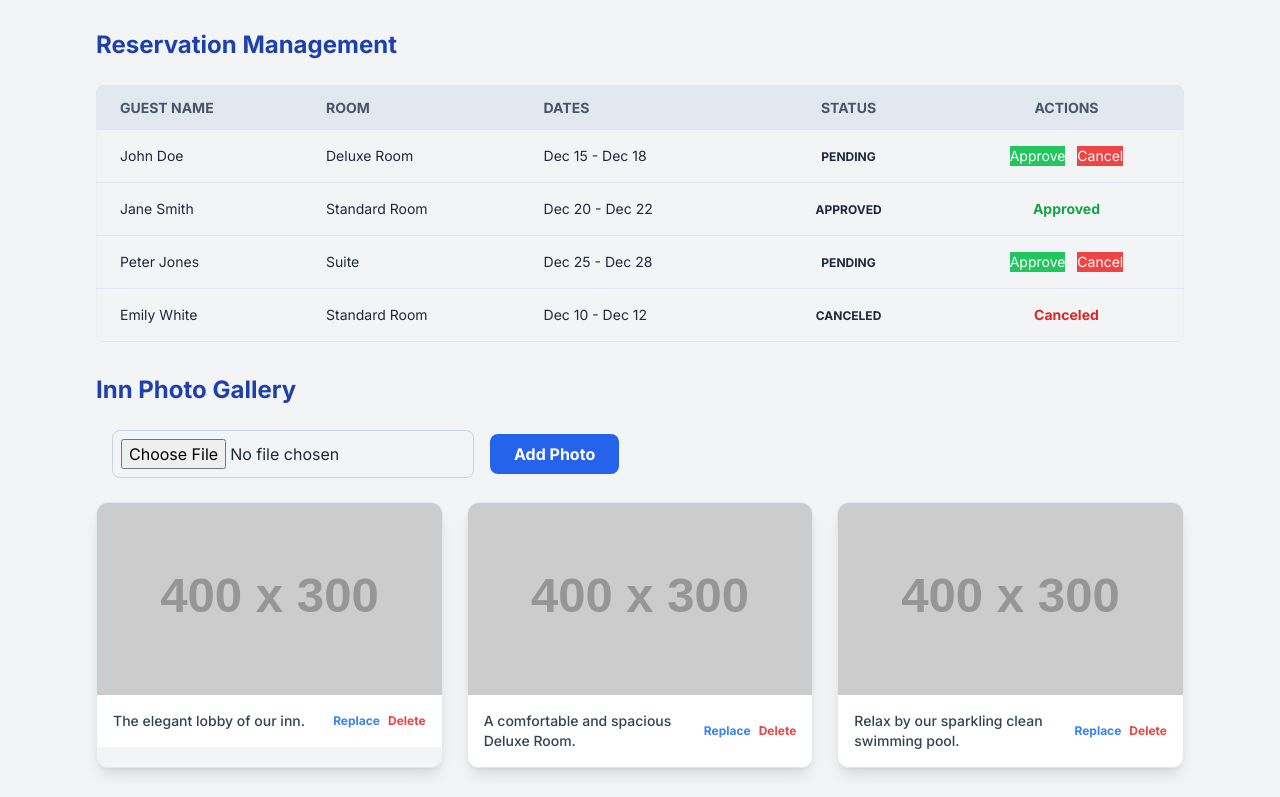
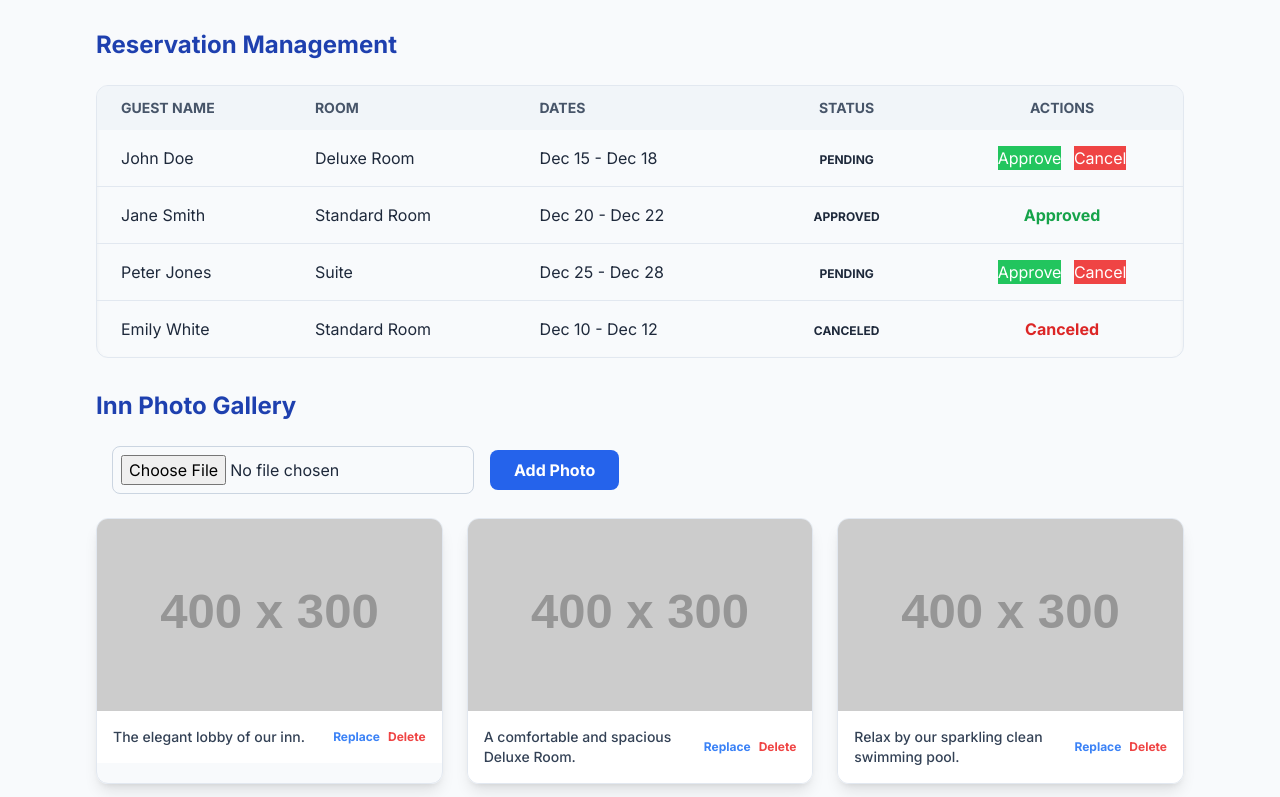
Before and after one commit to Hacksie-cyber/resort_and_inn_booking, a plain HTML site: page resort_manager_dashboard.html in a window 1280 px wide. Shown: the part 1085-1882 px from the top of the page. Drawn offline with nearby package versions, Linux system fonts and the light colour scheme; placeholder pictures from the web are drawn by us.

Commit message:
Update resort_manager_dashboard.html

```diff
--- a/resort_manager_dashboard.html
+++ b/resort_manager_dashboard.html
@@ -12,11 +12,11 @@
     <style>
         body {
             font-family: 'Inter', sans-serif;
-            background-color: #f1f5f9;
+            background-color: #f8fafc;
         }
 
         .card {
-            @apply bg-white p-6 rounded-2xl shadow-lg border border-slate-200 transition-transform hover:scale-[1.01] duration-200;
+            @apply bg-white p-6 rounded-2xl shadow-xl border border-slate-200 transition-transform hover:scale-[1.01] duration-200;
         }
 
         .action-btn {
@@ -24,7 +24,7 @@
         }
 
         .status-pending {
-            @apply bg-orange-100 text-orange-800;
+            @apply bg-amber-100 text-amber-800;
         }
 
         .status-approved {
@@ -41,25 +41,25 @@
     </style>
 </head>
 
-<body class="bg-gray-100 text-slate-800">
+<body class="bg-slate-50 text-slate-800">
 
     <!-- Header & Navigation -->
-    <header class="bg-blue-800 text-white p-6 shadow-xl sticky top-0 z-50">
-        <div class="container mx-auto flex justify-between items-center">
-            <h1 class="text-3xl font-bold">Manager Dashboard</h1>
-            <nav class="space-x-4 flex items-center">
+    <header class="bg-blue-800 text-white p-4 md:p-6 shadow-xl sticky top-0 z-50">
+        <div class="container mx-auto flex flex-col md:flex-row justify-between items-center">
+            <h1 class="text-2xl md:text-3xl font-bold mb-2 md:mb-0">Manager Dashboard</h1>
+            <nav class="flex flex-wrap justify-center md:space-x-4 md:flex-row space-x-2 md:space-x-0 items-center">
                 <a href="#resort-info" class="nav-link">Information</a>
                 <a href="#availability" class="nav-link">Rooms</a>
                 <a href="#statistics" class="nav-link">Statistics</a>
                 <a href="#reservations" class="nav-link">Reservations</a>
                 <a href="#photo-gallery" class="nav-link">Photos</a>
                 <a href="#ratings" class="nav-link">Ratings</a>
-                <div class="flex items-center space-x-2 bg-blue-700 py-1 px-3 rounded-full ml-4">
+                <div class="flex items-center space-x-2 ml-4 mt-2 md:mt-0">
                     <span class="text-sm font-medium">Welcome, Alex!</span>
                     <span class="text-xs font-light opacity-80">(Manager)</span>
                 </div>
                 <button id="logout-btn"
-                    class="bg-orange-500 text-white font-bold py-1 px-4 rounded-full hover:bg-orange-600 transition-colors">Logout</button>
+                    class="border border-white text-white font-bold py-1 px-4 rounded-full hover:bg-white hover:text-blue-800 transition-colors ml-4 mt-2 md:mt-0">Logout</button>
             </nav>
         </div>
     </header>
@@ -78,7 +78,7 @@
         <!-- Statistics Section -->
         <section id="statistics" class="card">
             <h2 class="text-2xl font-bold text-blue-800 mb-6">Resort Statistics</h2>
-            <div id="statistics-container" class="grid grid-cols-1 md:grid-cols-3 gap-6">
+            <div id="statistics-container" class="grid grid-cols-1 md:grid-cols-2 lg:grid-cols-3 gap-6">
                 <!-- Statistics cards will be populated by JS -->
             </div>
         </section>
@@ -94,18 +94,18 @@
         <!-- Reservation Management Section -->
         <section id="reservations" class="card">
             <h2 class="text-2xl font-bold text-blue-800 mb-6">Reservation Management</h2>
-            <div class="overflow-x-auto rounded-lg shadow-inner">
+            <div class="overflow-x-auto rounded-xl shadow-inner border border-slate-200">
                 <table class="w-full text-left table-auto">
-                    <thead>
-                        <tr class="bg-slate-200 text-slate-600 uppercase text-sm leading-normal">
-                            <th class="py-3 px-6 text-left">Guest Name</th>
-                            <th class="py-3 px-6 text-left">Room</th>
-                            <th class="py-3 px-6 text-left">Dates</th>
-                            <th class="py-3 px-6 text-center">Status</th>
-                            <th class="py-3 px-6 text-center">Actions</th>
+                    <thead class="bg-slate-100 text-slate-600 uppercase text-xs md:text-sm">
+                        <tr>
+                            <th class="py-3 px-4 md:px-6 text-left">Guest Name</th>
+                            <th class="py-3 px-4 md:px-6 text-left">Room</th>
+                            <th class="py-3 px-4 md:px-6 text-left">Dates</th>
+                            <th class="py-3 px-4 md:px-6 text-center">Status</th>
+                            <th class="py-3 px-4 md:px-6 text-center">Actions</th>
                         </tr>
                     </thead>
-                    <tbody id="reservations-table-body" class="text-sm font-light">
+                    <tbody id="reservations-table-body" class="text-sm md:text-base font-light divide-y divide-slate-200">
                         <!-- Reservation rows will be populated by JS -->
                     </tbody>
                 </table>
@@ -367,13 +367,13 @@
                         break;
                 }
 
-                row.className = "border-b border-slate-200 hover:bg-slate-50";
+                row.className = "hover:bg-slate-50 transition-colors duration-150";
                 row.innerHTML = `
-                    <td class="py-4 px-6">${res.guest}</td>
-                    <td class="py-4 px-6">${res.room}</td>
-                    <td class="py-4 px-6">${res.dates}</td>
-                    <td class="py-4 px-6 text-center"><span class="py-1 px-3 rounded-full text-xs font-bold ${statusClass}">${res.status.toUpperCase()}</span></td>
-                    <td class="py-4 px-6 text-center whitespace-nowrap">${actionsHtml}</td>
+                    <td class="py-4 px-4 md:px-6">${res.guest}</td>
+                    <td class="py-4 px-4 md:px-6">${res.room}</td>
+                    <td class="py-4 px-4 md:px-6">${res.dates}</td>
+                    <td class="py-4 px-4 md:px-6 text-center"><span class="py-1 px-3 rounded-full text-xs font-bold ${statusClass}">${res.status.toUpperCase()}</span></td>
+                    <td class="py-4 px-4 md:px-6 text-center whitespace-nowrap">${actionsHtml}</td>
                 `;
                 tableBody.appendChild(row);
             });
@@ -400,7 +400,7 @@
 
             customerRatings.forEach(rating => {
                 const card = document.createElement('div');
-                card.className = "card flex items-start space-x-4";
+                card.className = "card flex flex-col sm:flex-row items-start space-y-4 sm:space-y-0 sm:space-x-4";
                 const stars = '⭐'.repeat(rating.rating);
                 card.innerHTML = `
                     <div class="flex-shrink-0 text-3xl">${stars}</div>
@@ -423,7 +423,7 @@
                 card.className = "rounded-xl overflow-hidden shadow-lg border border-slate-200 relative";
                 card.innerHTML = `
                     <img src="${photo.url}" alt="${photo.caption}" class="w-full h-48 object-cover">
-                    <div class="p-4 bg-white flex justify-between items-center">
+                    <div class="p-4 bg-white flex flex-col md:flex-row justify-between items-center space-y-2 md:space-y-0">
                         <p class="text-sm text-slate-700 font-medium">${photo.caption}</p>
                         <div class="flex space-x-2">
                             <button onclick="replacePhoto(${index})" class="text-blue-500 hover:text-blue-700 font-semibold text-xs">Replace</button>
```
